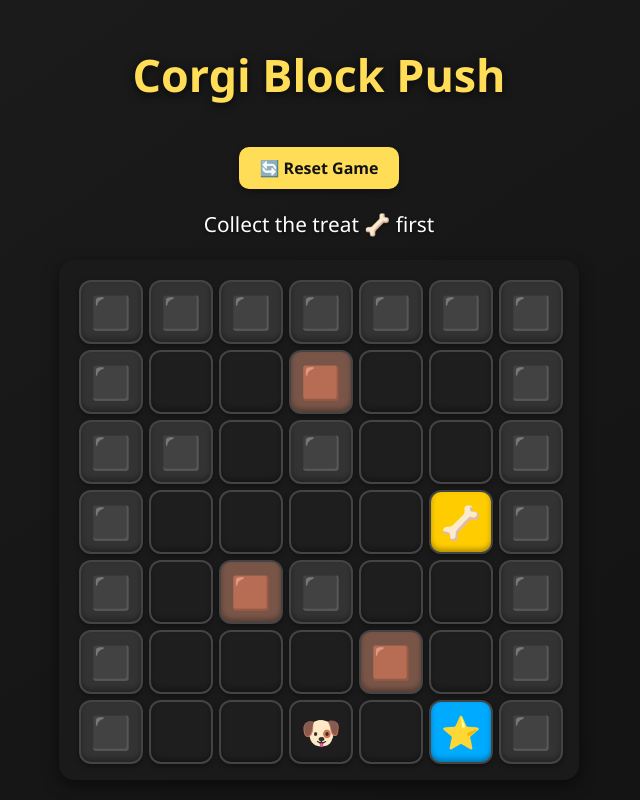
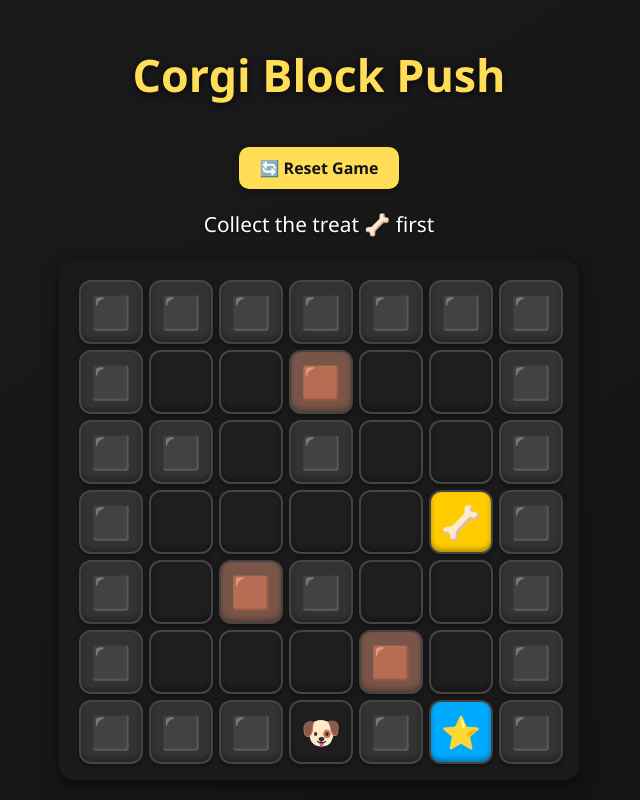
Before and after one commit to brendanbobryk/corgi-block-push, a React (Vite) app in the folder corgi-block-push/: page / in a window 1280 px wide. Shown: the whole page, without its empty margins (321-961 px from the left). Built offline with nearby package versions, Linux system fonts and the light colour scheme.

Commit message:
adjusted map layout

```diff
--- a/corgi-block-push/src/components/Game.jsx
+++ b/corgi-block-push/src/components/Game.jsx
@@ -10,7 +10,7 @@ const initialGrid = [
   [ [{ type: "WALL", properties: ["WALL"] }], [], [], [], [], [{ type: "TREAT", properties: ["COLLECTIBLE"] }], [{ type: "WALL", properties: ["WALL"] }] ],
   [ [{ type: "WALL", properties: ["WALL"] }], [], [{ type: "BLOCK", properties: ["PUSH"] }], [{ type: "WALL", properties: ["WALL"] }], [], [], [{ type: "WALL", properties: ["WALL"] }] ],
   [ [{ type: "WALL", properties: ["WALL"] }], [], [], [], [{ type: "BLOCK", properties: ["PUSH"] }], [], [{ type: "WALL", properties: ["WALL"] }] ],
-  [ [{ type: "WALL", properties: ["WALL"] }], [], [], [{ type: "CORGI", properties: ["YOU"] }], [], [{ type: "GOAL", properties: ["WIN"] }], [{ type: "WALL", properties: ["WALL"] }] ],
+  [ [{ type: "WALL", properties: ["WALL"] }], [{ type: "WALL", properties: ["WALL"] }], [{ type: "WALL", properties: ["WALL"] }], [{ type: "CORGI", properties: ["YOU"] }], [{ type: "WALL", properties: ["WALL"] }], [{ type: "GOAL", properties: ["WIN"] }], [{ type: "WALL", properties: ["WALL"] }] ],
 ];
 
 const Game = () => {
```
